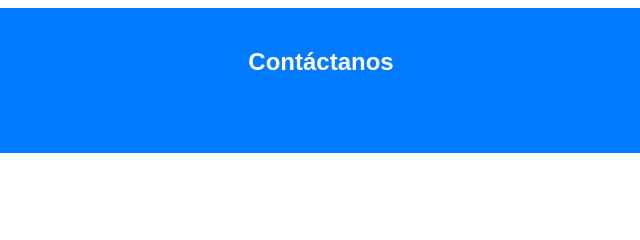
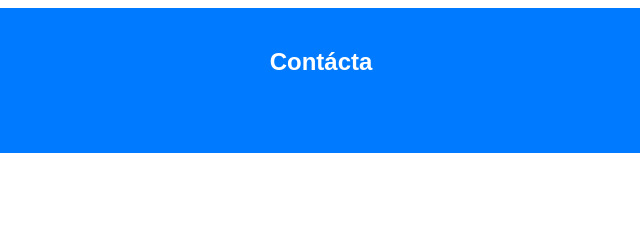
Before and after one commit to felipevalderasdevsup/Aqua, a plain HTML site: page contactos.html in a window 1280 px wide. Shown: the top 240 px of the page, 339-979 px from the left. Drawn offline with Linux system fonts and the light colour scheme; some packages are replaced by stand-ins of ours; a script that the page names is missing.

Commit message:
esta sera la actualizacion de contactos

```diff
--- a/contactos.html
+++ b/contactos.html
@@ -10,7 +10,7 @@
 </head>
 <body>
     <div class="banner">
-        <p><h2>Contáctanos</h2></p>
+        <p><h2>Contácta</h2></p>
         <div>
         <ul>
             <li><a href="index.html">pagina principal</a></li>
```
